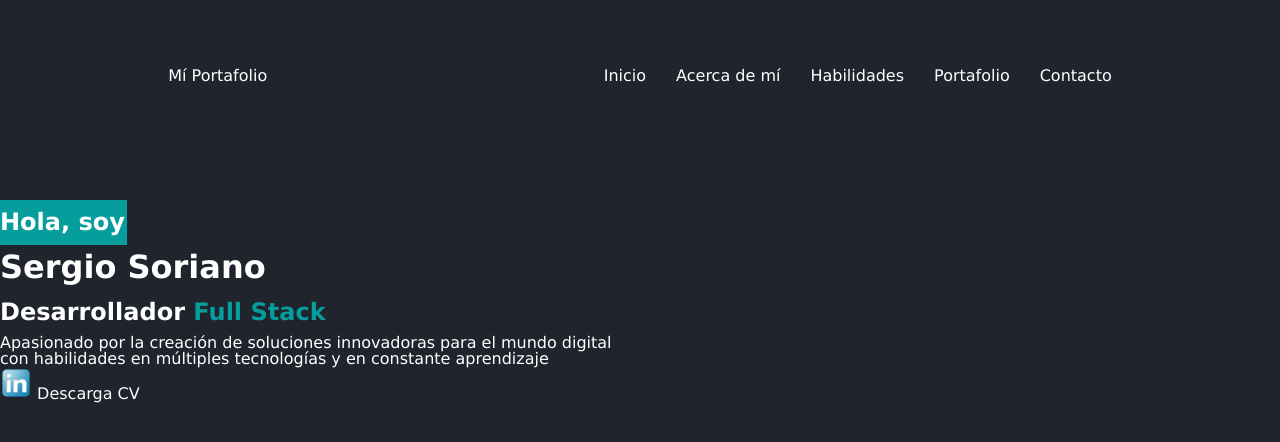
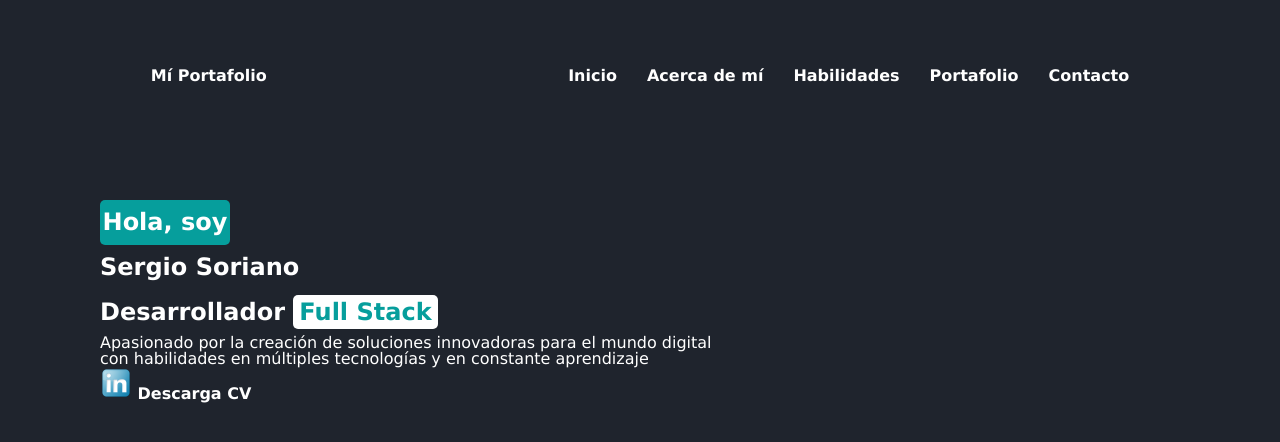
Before and after one commit to s-soriano/Porfolio, a plain HTML site: page index.html in a window 1280 px wide. Drawn offline with Linux system fonts and the light colour scheme.

Commit message:
"cambios menores en css"

```diff
--- a/index.html
+++ b/index.html
@@ -8,6 +8,7 @@
     <title>Document</title>
 </head>
 <body>
+    <section class="containergeneral">
     <header class="container">
         <a href="#">Mí Portafolio</a>
         <nav>
@@ -26,12 +27,15 @@
             <h1>Sergio Soriano</h1>
             <h2>Desarrollador <strong>Full Stack</strong></h2>
             <p>Apasionado por la creación de soluciones innovadoras para el mundo digital <br> con habilidades en múltiples tecnologías y en constante aprendizaje</p>
-            <a>
-                <img src="/img/social_linkedin_box_blue_256_30641.png" alt="icono_likedin">
-            </a>
-            <a href="#" download="" >Descarga CV</a>
+            <div class="icono-descarga">
+                <a>
+                    <img src="/img/social_linkedin_box_blue_256_30641.png" alt="icono_likedin">
+                </a>
+                <a class="d" href="#" download="" >Descarga CV</a>
+            </div>
         </div>
     </main>
+    </section>
 
 
 </body>
--- a/styles.css
+++ b/styles.css
@@ -6,7 +6,9 @@
 }
 body{
     background-color: #1f242d ;
+
 }
+
 .container{
     display: flex;
     background-color:transparent;
@@ -26,6 +28,8 @@ a{
     text-decoration: none;
     color: white;
     font-size: 16px;
+    font-weight: 900;
+
 }
 
 a:hover{
@@ -33,17 +37,25 @@ a:hover{
 }
 .h2{
     background-color:rgb(6, 158, 156) ;
-    width: 127px;
+    width: 130px;
     margin: 50px 0 0 0;
+    border-radius: 5px;
+    text-align: center;
+
 }
 
 .precentación{
     color: white;
     line-height: 45px;
     font-family:Verdana, Geneva, Tahoma, sans-serif;
+    margin-left: 100px;
 }
 strong{
     color:rgb(6, 158, 156) ;
+    background-color: white;
+    border-radius: 5px;
+    padding: 3px 6px;
+
 }
 p{
     line-height: 1.0;
```
